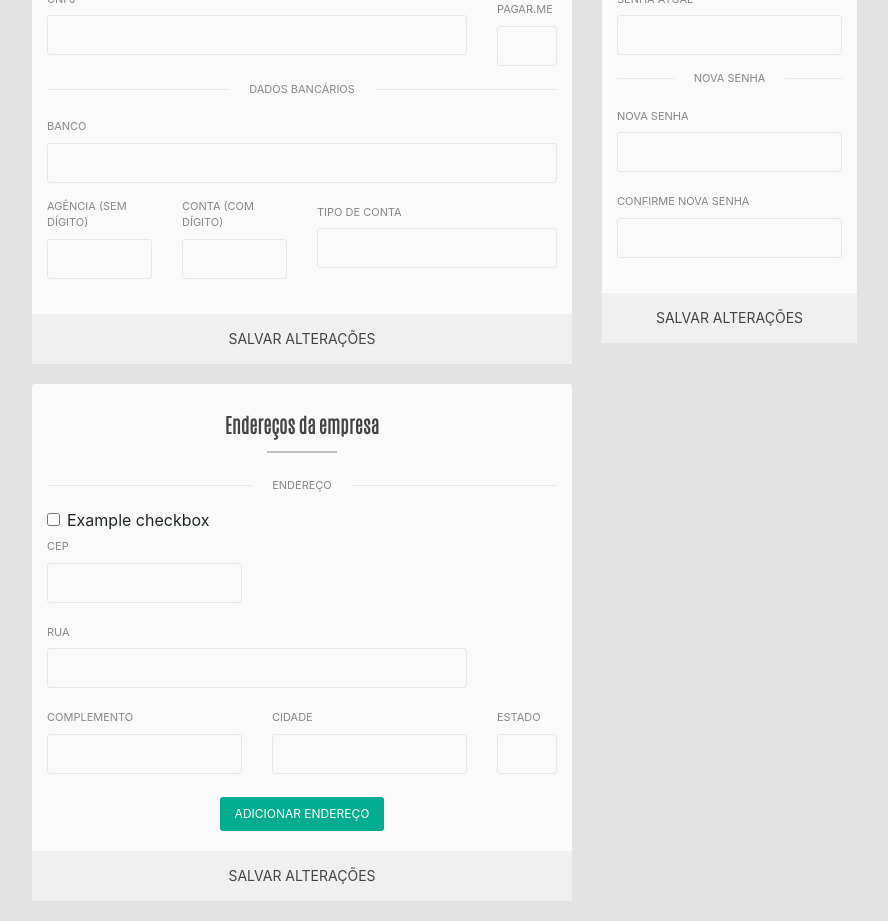
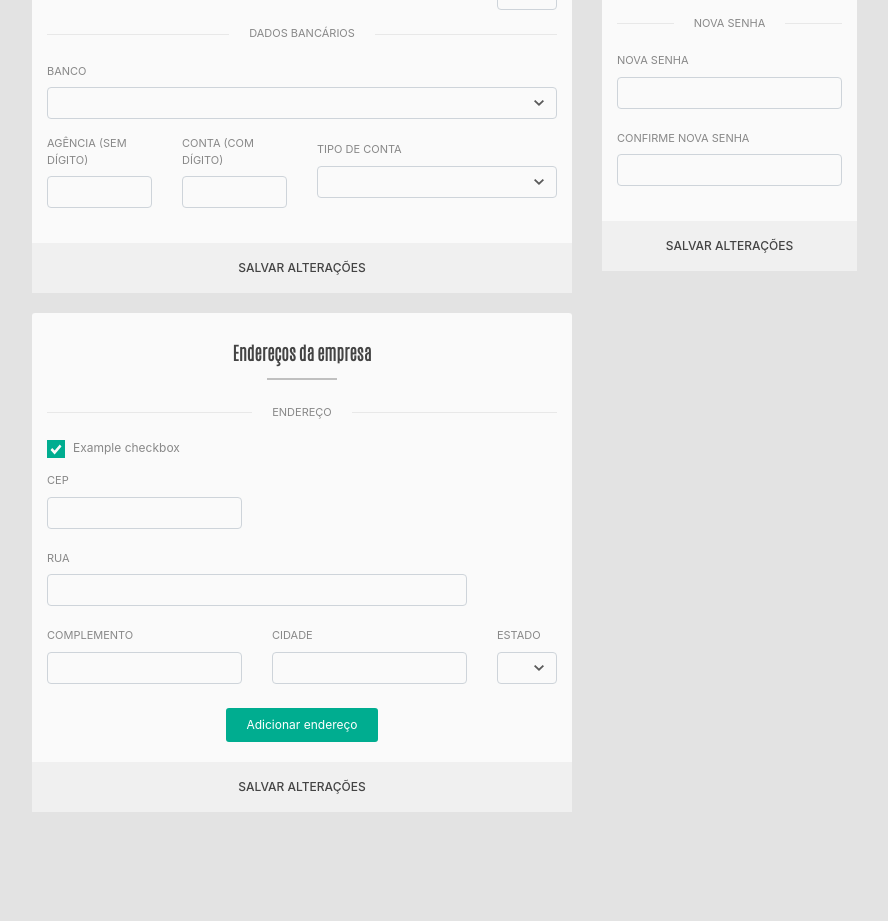
Before and after one commit to FelipeLepore/lilihome, an Angular app: page /profile in a window 1280 px wide. Shown: the part 1020-1941 px from the top of the page, without its empty margins (338-1226 px from the left). After the commit the page ends 1852 px from the top, so only its background shows below. Built offline with nearby package versions, Linux system fonts and the light colour scheme.

Commit message:
Finalizing the profile

```diff
--- a/src/app/pages/ordered/ordered.component.scss
+++ b/src/app/pages/ordered/ordered.component.scss
@@ -38,14 +38,6 @@ $transparent: transparent;
               &::after {
                 display: none;
               }
-              input[type="checkbox"] {
-                background-color: $white-color;
-                border: 2px solid #b7b7b7;
-                border-radius: 0px;
-                height: 18px;
-                width: 18px;
-                -webkit-appearance: none;
-              }
               img {
                 margin-left: 5px;
               }
@@ -73,14 +65,6 @@ $transparent: transparent;
           overflow: hidden;
           text-overflow: ellipsis;
           max-width: 185px;
-          input[type="checkbox"] {
-            background-color: $white-color;
-            border: 2px solid #b7b7b7;
-            border-radius: 0px;
-            height: 18px;
-            width: 18px;
-            -webkit-appearance: none;
-          }
           .see {
             background-color: #efefef;
             border: none;
--- a/src/app/pages/profile/profile.component.html
+++ b/src/app/pages/profile/profile.component.html
@@ -97,7 +97,15 @@
             <div class="col-md-12">
               <div class="card__body--formgroup">
                 <label>Banco</label>
-                <input type="number" class="form-control">
+                <div class="form-group">
+                  <select class="custom-select" required>
+                    <option value=""></option>
+                    <option value="1">Itaú</option>
+                    <option value="2">Santander</option>
+                    <option value="3">Nubank</option>
+                  </select>
+                  <div class="invalid-feedback">Example invalid custom select feedback</div>
+                </div>
               </div>
             </div>
             <div class="col-md-3">
@@ -115,7 +123,14 @@
             <div class="col-md-6">
               <div class="card__body--formgroup">
                 <label>Tipo de conta</label>
-                <input type="email" class="form-control">
+                <div class="form-group">
+                  <select class="custom-select" required>
+                    <option value=""></option>
+                    <option value="1">Corrente</option>
+                    <option value="2">Poupança</option>
+                  </select>
+                  <div class="invalid-feedback">Example invalid custom select feedback</div>
+                </div>
               </div>
             </div>
           </div>
@@ -174,9 +189,9 @@
                 <p>Endereço</p>
               </div>
             </div>
-            <div class="col-md-12">
+            <div class="col-md-12 mb-2">
               <div class="form-check">
-                <input class="form-check-input" type="checkbox" id="gridCheck1">
+                <input class="form-check-input" type="checkbox" id="gridCheck1" checked>
                 <label class="form-check-label" for="gridCheck1">
                   Example checkbox
                 </label>
@@ -203,13 +218,21 @@
             <div class="col-md-5">
               <div class="card__body--formgroup">
                 <label>Cidade</label>
-                <input type="number" class="form-control">
+                <input type="text" class="form-control">
               </div>
             </div>
             <div class="col-md-2">
               <div class="card__body--formgroup">
                 <label>Estado</label>
-                <input type="email" class="form-control">
+                <div class="form-group">
+                  <select class="custom-select" required>
+                    <option value=""></option>
+                    <option value="1">SP</option>
+                    <option value="2">RJ</option>
+                    <option value="3">MG</option>
+                  </select>
+                  <div class="invalid-feedback">Example invalid custom select feedback</div>
+                </div>
               </div>
             </div>
             <div class="col-md-12 d-flex mt-2">
--- a/src/app/pages/profile/profile.component.scss
+++ b/src/app/pages/profile/profile.component.scss
@@ -19,7 +19,7 @@ $transparent: transparent;
       h3 {
         color: #444444;
         font-family: 'Antonio';
-        font-size: 20px;
+        font-size: 18px;
         font-weight: bold;
         margin: 0px;
         text-align: center;
@@ -89,8 +89,7 @@ $transparent: transparent;
         font-size: 12px;
         margin-left: 10px;
         outline: none;
-        padding: 8px 15px;
-        text-transform: uppercase;
+        padding: 8px 20px;
       }
     }
     &--formgroup {
@@ -100,13 +99,10 @@ $transparent: transparent;
         font-size: 11px;
         text-transform: uppercase;
       }
-      input {
+      input, select {
         background-color: $transparent;
-        border: 1px solid #e8e8e8;
-        border-radius: 3px;
         color: #888888;
         font-size: 12px;
-        height: 40px;
       }
     }
     &--button {
@@ -115,7 +111,8 @@ $transparent: transparent;
       bottom: 0;
       color: #444444;
       cursor: pointer;
-      font-size: 14px;
+      font-size: 12px;
+      font-weight: 500;
       height: 50px;
       left: 0;
       outline: none;
@@ -133,8 +130,17 @@ $transparent: transparent;
       font-size: 12px;
       margin: auto;
       outline: none;
-      padding: 8px 15px;
-      text-transform: uppercase;
+      padding: 8px 20px;
+    }
+    .form-check {
+      display: flex;
+      align-items: center;
+      .form-check-label {
+        color: #888888;
+        font-size: 12px;
+        margin-top: 3px;
+        margin-left: 8px;
+      }
     }
   }
 }
--- a/src/styles.scss
+++ b/src/styles.scss
@@ -64,14 +64,6 @@ $transparent: transparent;
             &::after {
               display: none;
             }
-            input[type="checkbox"] {
-              background-color: $white-color;
-              border: 2px solid #b7b7b7;
-              border-radius: 0px;
-              height: 18px;
-              width: 18px;
-              -webkit-appearance: none;
-            }
             img {
               margin-left: 5px;
             }
@@ -99,14 +91,6 @@ $transparent: transparent;
         overflow: hidden;
         text-overflow: ellipsis;
         max-width: 185px;
-        input[type="checkbox"] {
-          background-color: $white-color;
-          border: 2px solid #b7b7b7;
-          border-radius: 0px;
-          height: 18px;
-          width: 18px;
-          -webkit-appearance: none;
-        }
         .product {
           align-items: center;
           display: flex;
@@ -164,3 +148,42 @@ $transparent: transparent;
     }
   }
 }
+
+input, select {
+  border: 1px solid #e8e8e8;
+  border-radius: 3px;
+  color: #888888;
+  font-size: 12px;
+  height: 40px;
+}
+
+.custom-select {
+  -webkit-appearance: none;
+  background: url("assets/icons/ICON_seta_combo.svg") no-repeat right .75rem center!important;
+}
+
+input[type="checkbox"] {
+  background-color: $white-color;
+  border: 2px solid #b7b7b7;
+  border-radius: 0px;
+  height: 18px;
+  position: relative;
+  transition: all ease .2s;
+  width: 18px;
+  -webkit-appearance: none;
+  &:checked {
+    border-color: $principal-color!important;
+    &:before {
+      background-color: $principal-color;
+      background-image: url('assets/icons/ICON_checkbox_selecionada.svg');
+      background-position: center;
+      background-repeat: no-repeat;
+      bottom: 0;
+      content: '';
+      left: 0;
+      position: absolute;
+      right: 0;
+      top: 0;
+    }
+  }
+}
```
